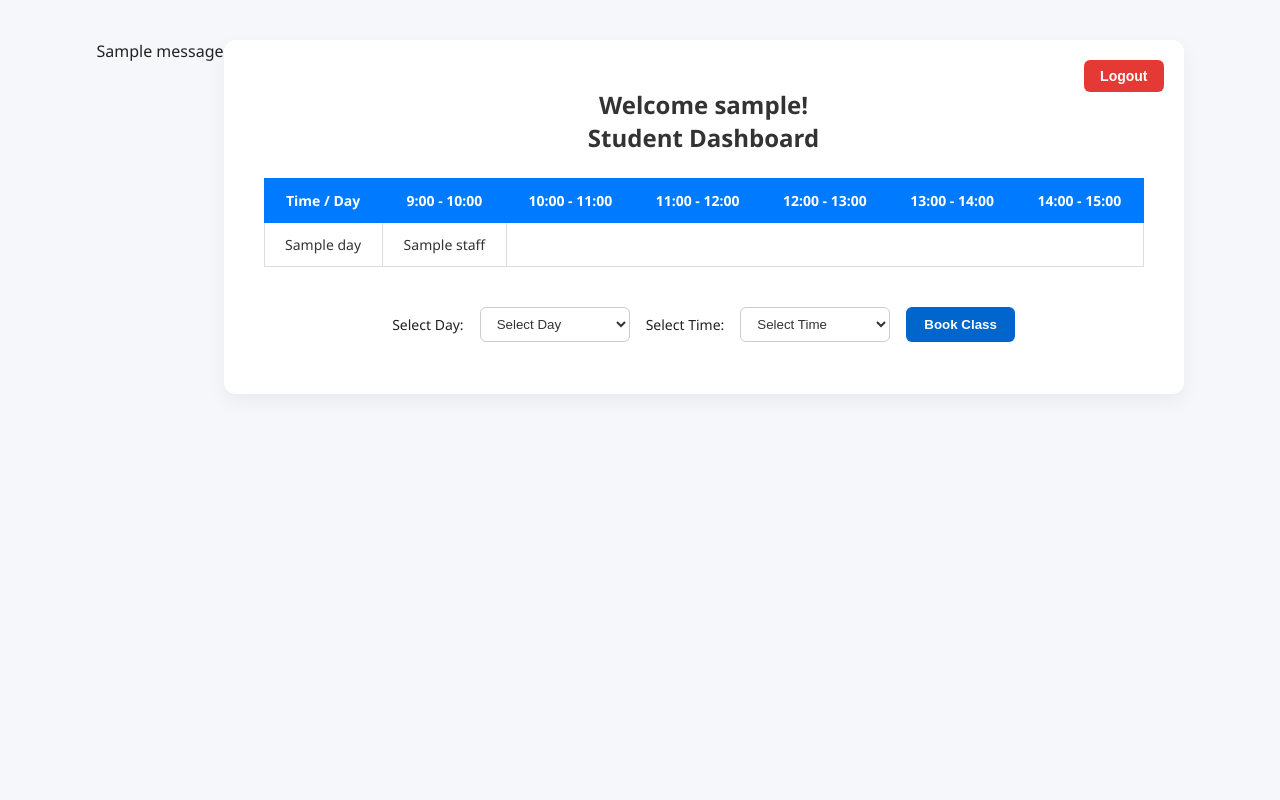
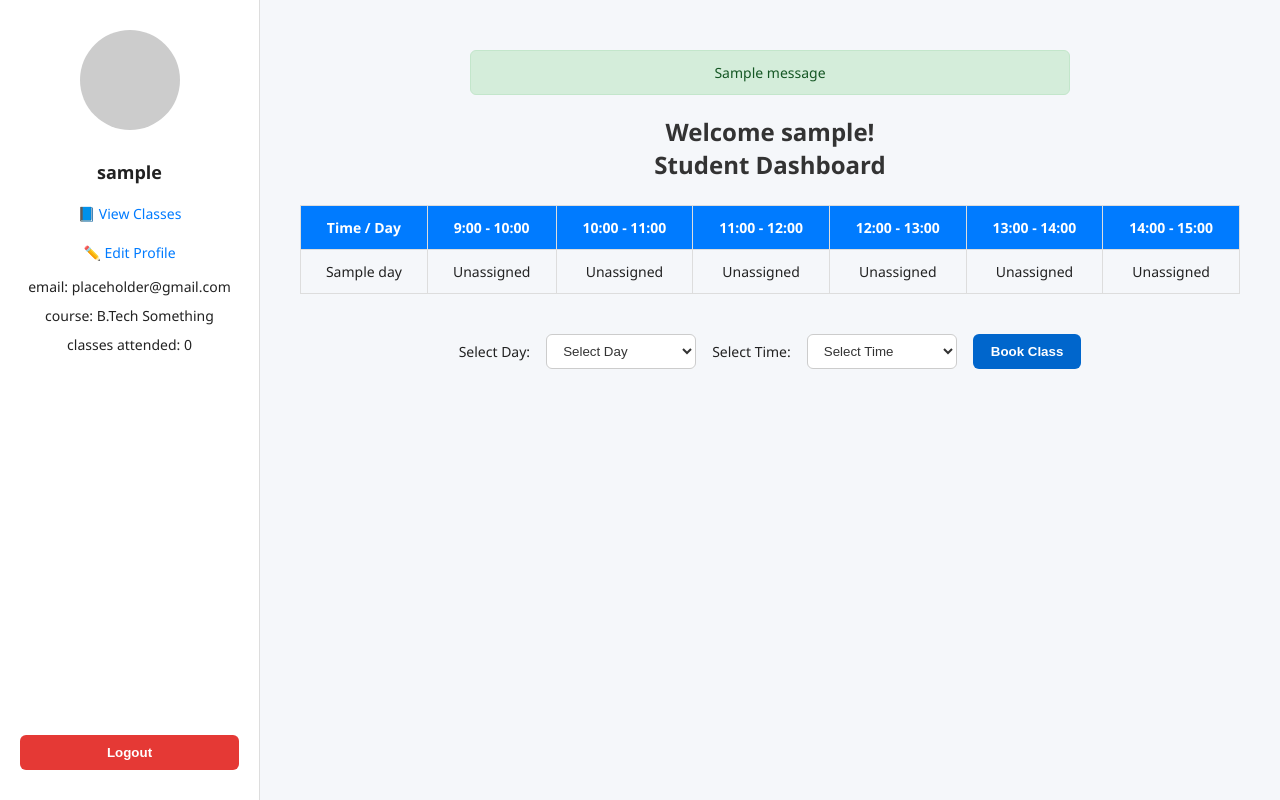
Before and after one commit to adhvait7/SlotBookingApp, a Flask app: page /student-dashboard in a window 1280 px wide. Run offline with Flask 3, Linux system fonts and the light colour scheme; the visitor is signed in with stand-in values (Sample User, id 1); one stand-in notice (Sample message) is shown; a database or web service that is not in the repository returns one stand-in record (values such as "Sample title"); parts of the project's set-up code (start-up, migrations or seed data) failed here and were passed over.

Commit message:
kinda fixed some issues

```diff
--- a/app.py
+++ b/app.py
@@ -1,9 +1,10 @@
-from flask import jsonify, Flask, render_template, request, redirect, session, abort
+from flask import jsonify, Flask, render_template, request, redirect, session, abort, flash
 from pymongo import MongoClient
 from werkzeug.security import generate_password_hash, check_password_hash
 import os
 from datetime import datetime, timedelta, time
 from dotenv import load_dotenv
+import random
 load_dotenv()
 
 
@@ -25,7 +26,7 @@ app.secret_key = os.getenv("SECRET_KEY")
 # else:
 #     print("Nah")
 result = slot_collection.delete_many({})
-if result.modified_count > 0:
+if result.deleted_count > 0:
     print("success clearing entire db")
 days = ['Monday', 'Tuesday', 'Wednesday','Thursday','Friday']
 start_time = datetime.combine(datetime.today(), time(9,0))
@@ -35,6 +36,7 @@ for h in slots:
     slots_str.append(f"{h}:00 - {h+1}:00")
 
 slots_to_insert = []
+
 for day in days:
     for i, slot in enumerate(slots_str):
         exist = slot_collection.find_one({"day":day, "time": slot})
@@ -49,7 +51,18 @@ for day in days:
         })
 if slots_to_insert:
     slot_collection.insert_many(slots_to_insert)
-print(slots_to_insert)
+
+profs = ["Prof. John", "Prof. McGonagall", "Prof. Dumbeldore", "Prof. Snape"]
+unassigned_slots = slot_collection.find({"staff": None})
+for slot in unassigned_slots:
+    if random.choice([True, False]):
+        random_prof = random.choice(profs)
+        slot_collection.update_one({
+            "_id": slot["_id"]
+        },{"$set": {'staff':random_prof}})
+    else:
+        continue
+print("Assigned placeholder slots")
 
 @app.errorhandler(403)
 def forbidden(e):
--- a/templates/student-dashboard.html
+++ b/templates/student-dashboard.html
@@ -9,24 +9,106 @@
 
       body {
         margin: 0;
-        padding: 40px 20px;
         font-family: "Segoe UI", Tahoma, Geneva, Verdana, sans-serif;
         background-color: #f5f7fa;
-        display: flex;
-        justify-content: center;
-        align-items: flex-start;
-        min-height: 100vh;
         color: #222;
       }
 
-      .container {
+      .dashboard-container {
+        display: flex;
+        min-height: 100vh;
+      }
+
+      .sidebar {
+        width: 260px;
         background-color: #ffffff;
-        padding: 32px 40px;
-        border-radius: 12px;
-        box-shadow: 0 8px 20px rgba(0, 0, 0, 0.05);
+        padding: 30px 20px;
+        border-right: 1px solid #ddd;
+        display: flex;
+        flex-direction: column;
+        align-items: center;
+      }
+
+      .sidebar .avatar {
+        width: 100px;
+        height: 100px;
+        background-color: #ccc;
+        border-radius: 50%;
+        margin-bottom: 20px;
+      }
+
+      .sidebar h3 {
+        margin: 10px 0;
+        font-size: 18px;
+      }
+
+      .sidebar p {
+        font-size: 14px;
+        margin: 5px 0;
+        text-align: center;
+      }
+
+      .sidebar a {
+        font-size: 14px;
+        color: #007bff;
+        margin: 10px 0;
+        text-decoration: none;
+      }
+
+      .sidebar a:hover {
+        text-decoration: underline;
+      }
+
+      .logout-form {
+        margin-top: auto;
         width: 100%;
-        max-width: 960px;
-        position: relative;
+      }
+
+      .logout-form button {
+        width: 100%;
+        padding: 10px;
+        background-color: #e53935;
+        color: white;
+        border: none;
+        border-radius: 6px;
+        font-weight: bold;
+        cursor: pointer;
+      }
+
+      .logout-form button:hover {
+        background-color: #c62828;
+      }
+
+      .main-content {
+        flex: 1;
+        padding: 40px;
+      }
+
+      .flash-messages {
+        margin-bottom: 20px;
+        text-align: center;
+      }
+
+      .flash {
+        padding: 12px 16px;
+        border-radius: 6px;
+        margin: 10px auto;
+        max-width: 600px;
+        font-weight: 500;
+        font-size: 14px;
+        border: 1px solid transparent;
+      }
+
+      .flash.success {
+        background-color: #d4edda;
+        color: #155724;
+        border-color: #c3e6cb;
+      }
+
+      .flash.warning {
+        background-color: #fff3cd;
+        color: #856404;
+        border-color: #ffeeba;
       }
 
       h1 {
@@ -49,35 +131,22 @@
         background-color: #007bff;
       }
 
-      th {
-        background-color: #007bff;
-        color: #fff;
-        font-weight: 600;
-        padding: 12px;
-        border: 1px solid #007bff;
-        text-align: center;
-      }
-
+      th,
       td {
         padding: 12px;
         text-align: center;
         border: 1px solid #ddd;
-        color: #333;
+      }
+
+      th {
+        color: #fff;
       }
 
       tbody tr:hover {
         background-color: #eaf1fb;
-        transition: background-color 0.2s ease-in-out;
       }
 
-      .lunch {
-        background-color: #eaeaea;
-        color: #555;
-        font-style: italic;
-        font-weight: 600;
-      }
-
-      form.booking-form {
+      .booking-form {
         margin: 40px 0 20px;
         display: flex;
         flex-wrap: wrap;
@@ -114,44 +183,39 @@
       .booking-form button:hover {
         background-color: #004d99;
       }
-
-      .logout-form {
-        position: absolute;
-        top: 20px;
-        right: 20px;
-      }
-
-      .logout-form button {
-        padding: 8px 16px;
-        background-color: #e53935;
-        color: white;
-        font-weight: 600;
-        border: none;
-        border-radius: 6px;
-        cursor: pointer;
-        font-size: 14px;
-        transition: background-color 0.3s;
-      }
-
-      .logout-form button:hover {
-        background-color: #c62828;
-      }
     </style>
   </head>
+
   <body>
-    {% with messages = get_flashed_messages() %} {% if messages %}
-    <div class="flash-messages">
-      {% for message in messages %}
-      <div class="alert alert-info">{{ message }}</div>
-      {% endfor %}
-    </div>
-    {% endif %} {% endwith %}
-    <div class="container">
-      <h1>Welcome {{ username }}!<br />Student Dashboard</h1>
+    <div class="dashboard-container">
+      <div class="sidebar">
+        <div class="avatar"></div>
+        <h3>{{ username }}</h3>
+        <a href="/my-classes">📘 View Classes</a>
+        <a href="/edit-profile">✏️ Edit Profile</a>
+        <p>email: {{ email or "placeholder@gmail.com" }}</p>
+        <p>course: {{ course or "B.Tech Something" }}</p>
+        <p>
+          classes attended: {{ enrolled_slots.count() if enrolled_slots else 0
+          }}
+        </p>
 
         <form action="/logout" method="GET" class="logout-form">
           <button type="submit">Logout</button>
         </form>
+      </div>
+
+      <div class="main-content">
+        {% with messages = get_flashed_messages(with_categories=true) %} {% if
+        messages %}
+        <div class="flash-messages">
+          {% for category, message in messages %}
+          <div class="flash {{ category }}">{{ message }}</div>
+          {% endfor %}
+        </div>
+        {% endif %} {% endwith %}
+
+        <h1>Welcome {{ username }}!<br />Student Dashboard</h1>
 
         <table>
           <thead>
@@ -166,8 +230,11 @@
             {% for day in table_data.keys() %}
             <tr>
               <td>{{ day }}</td>
-            {% for staff in table_data[day].values() %}
-            <td>{{ staff if staff else "Unassigned" }}</td>
+              {% for time in slots_str %}
+              <td>
+                {{ table_data[day][time] if table_data[day][time] else
+                "Unassigned" }}
+              </td>
               {% endfor %}
             </tr>
             {% endfor %}
@@ -194,5 +261,6 @@
           <button type="submit">Book Class</button>
         </form>
       </div>
+    </div>
   </body>
 </html>
```
Also changed, not shown: templates/index.html (+25 -43 lines). Lines whose indentation alone changed are shown as unchanged.
